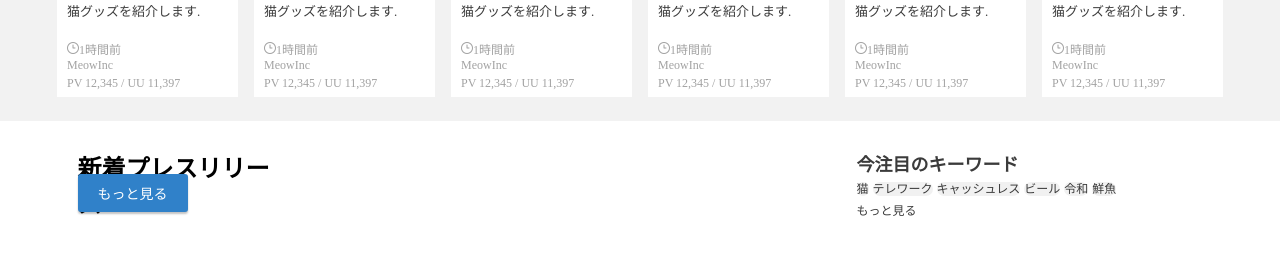
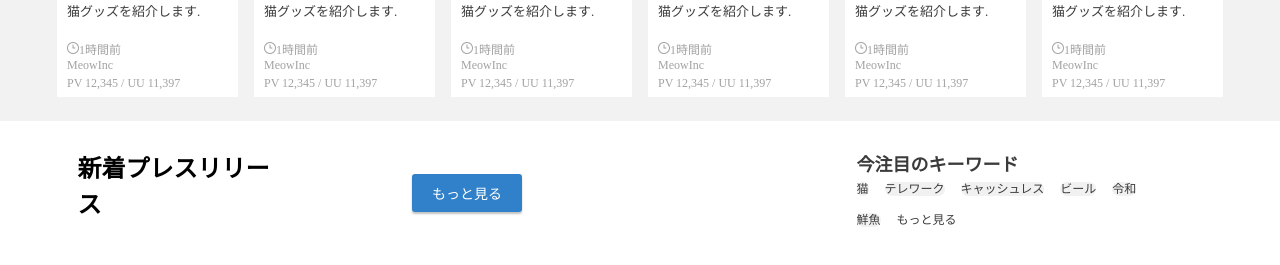
Before and after one commit to wind111-lang/html-css-kenshu, a plain HTML site: page main.html in a window 1280 px wide. Shown: the part 257-522 px from the top of the page. Drawn offline with nearby package versions, Linux system fonts and the light colour scheme.

Commit message:
Fix: Button position

```diff
--- a/main.css
+++ b/main.css
@@ -565,6 +565,11 @@
         }
 
         .pressrelease__wrapper{
+            justify-content: center;
+            align-items: center;
+            display: block;
+            text-align: center;
+
             .pressrelease__button{
                 text-align: center;
                 width: 110px;
@@ -600,6 +605,8 @@
             }
             .keyword__item{
                 display: inline-block;
+                margin: 0 12px 9px 0;
+                text-align: center;
 
                 a.keyword__link{
                     text-decoration: none;
@@ -608,7 +615,7 @@
                     font-size: 12px;
                     line-height: 21.6px;
                     background-color: #F1F1F1;
-                    border-radius: 11px 11px 11px 11px;
+                    border-radius: 14px;
                 }
                 a.keyword__more-item{
                     text-decoration: none;
@@ -618,7 +625,7 @@
                     font-size: 12px;
                     line-height: 21.6px;
                     border: #F1F1F1;
-                    border-radius: 11px 11px 11px 11px;
+                    border-radius: 14px;
                 }
             }
         }
```
